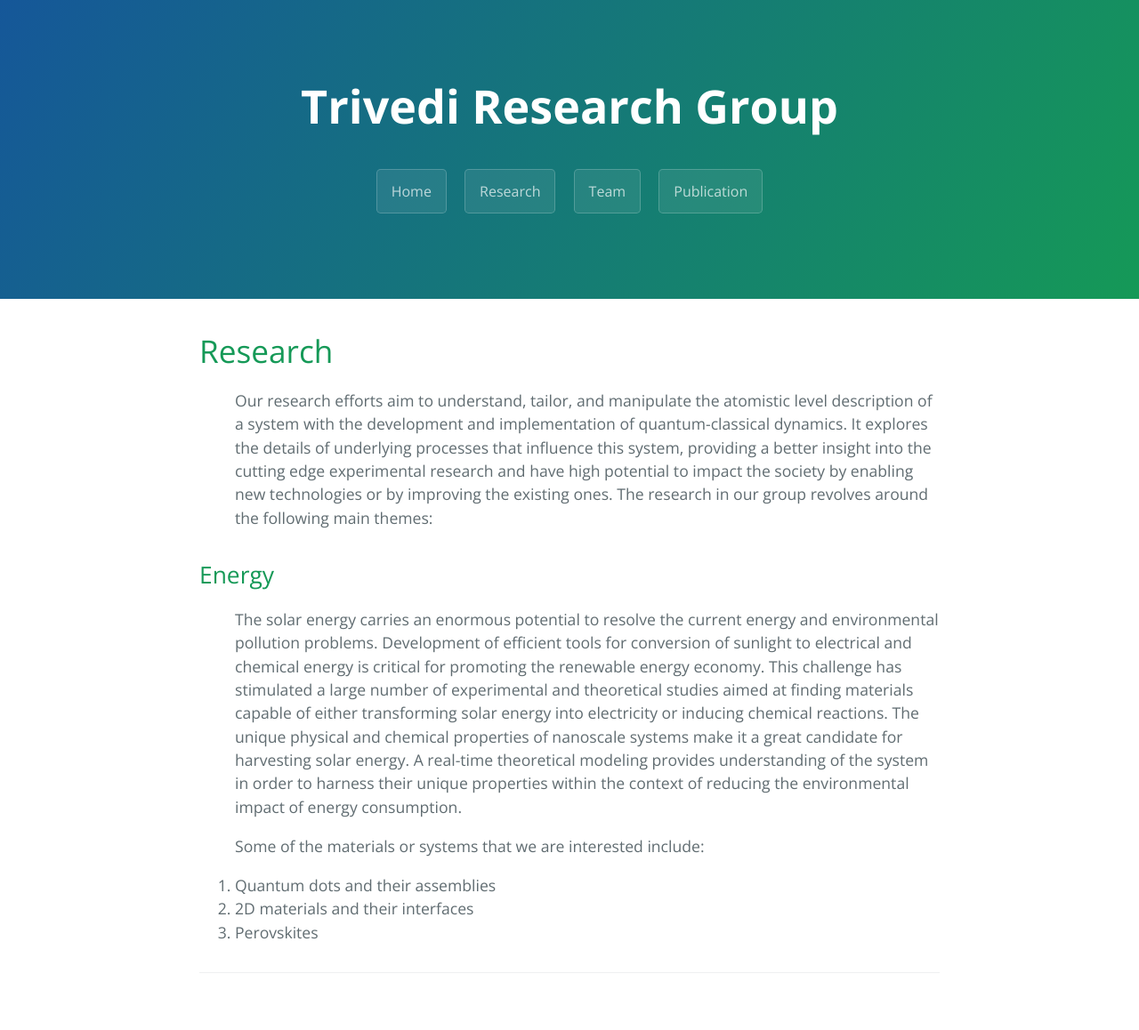
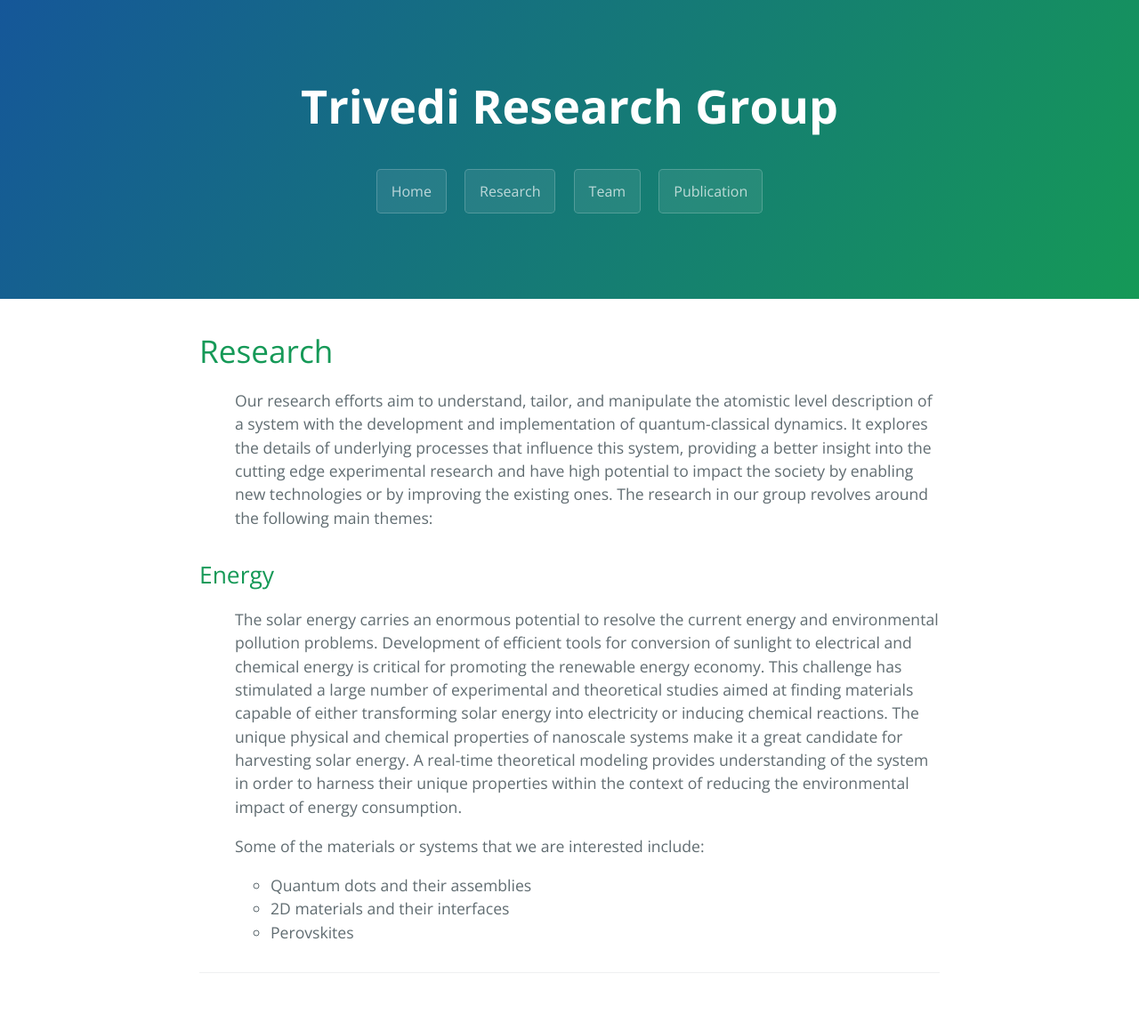
Before and after one commit to dharatrivedi/dharatrivedi.github.io, a Jekyll site: the page built from research.html, in a window 1280 px wide. Shown: the whole page at 89% size. Built offline with Jekyll 4.4.1, drawn with Linux system fonts in a browser that asks for light colours.

Commit message:
Update research.html

```diff
--- a/research.html
+++ b/research.html
@@ -11,16 +11,18 @@ title: {{ site.name }}
     {% endfor %}
   </ul>
   <h2>Energy</h2>
-  <ol class="posts">
+  <ul class="posts">
     {% for post in site.posts %}
       The solar energy carries an enormous potential to resolve the current energy and environmental pollution problems. Development of efficient tools for conversion of sunlight to electrical and chemical energy is critical for promoting the renewable energy economy. This challenge has stimulated a large number of experimental and theoretical studies aimed at finding materials capable of either transforming solar energy into electricity or inducing chemical reactions. The unique physical and chemical properties of nanoscale systems make it a great candidate for harvesting solar energy. A real-time theoretical modeling provides understanding of the system in order to harness their unique properties within the context of reducing the environmental impact of energy consumption.
     <p> </p>
     <p>
       Some of the materials or systems that we are interested include:
+      <ul>
         <li>Quantum dots and their assemblies</li>
         <li>2D materials and their interfaces</li>
         <li>Perovskites</li>
+      </ul>
     </p>
     {% endfor %}
-  </ol>
+  </ul>
 </div>
```
